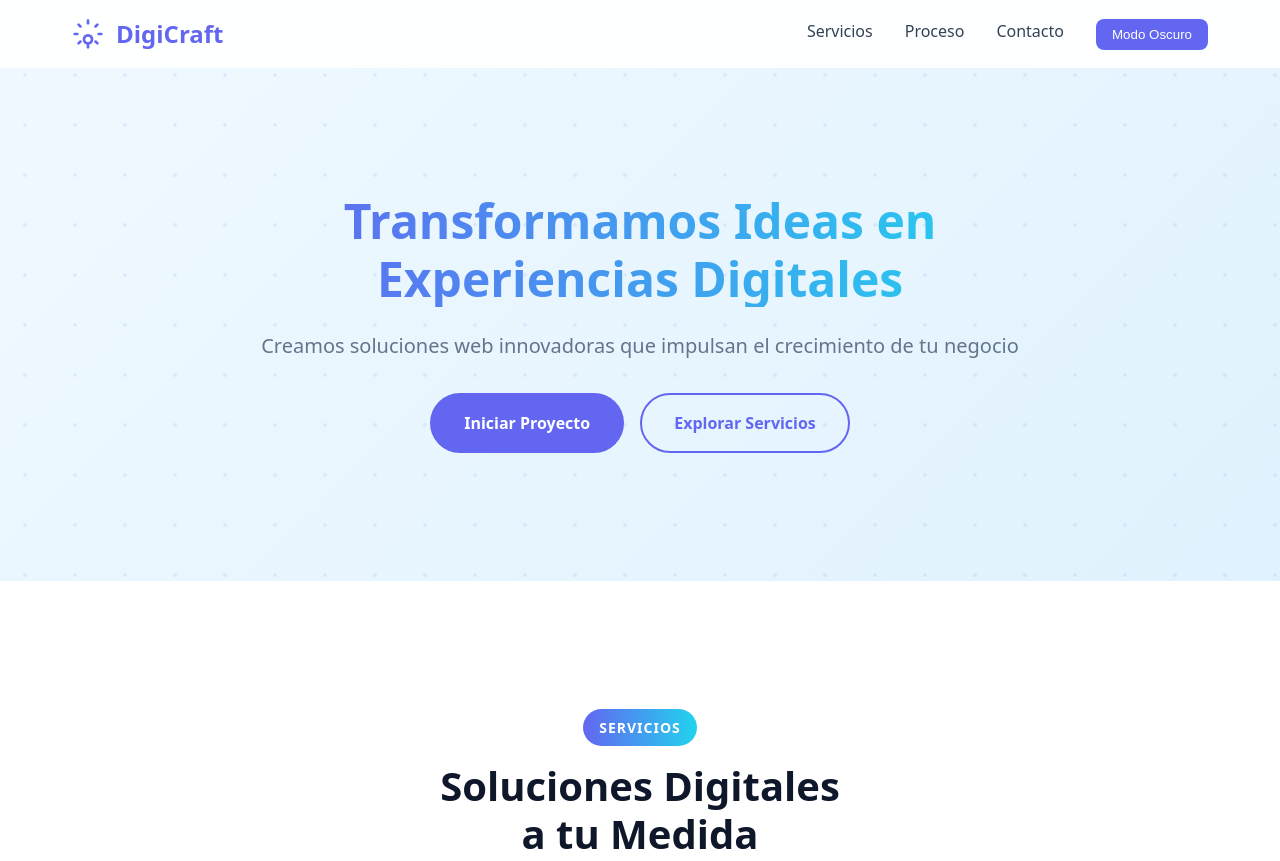
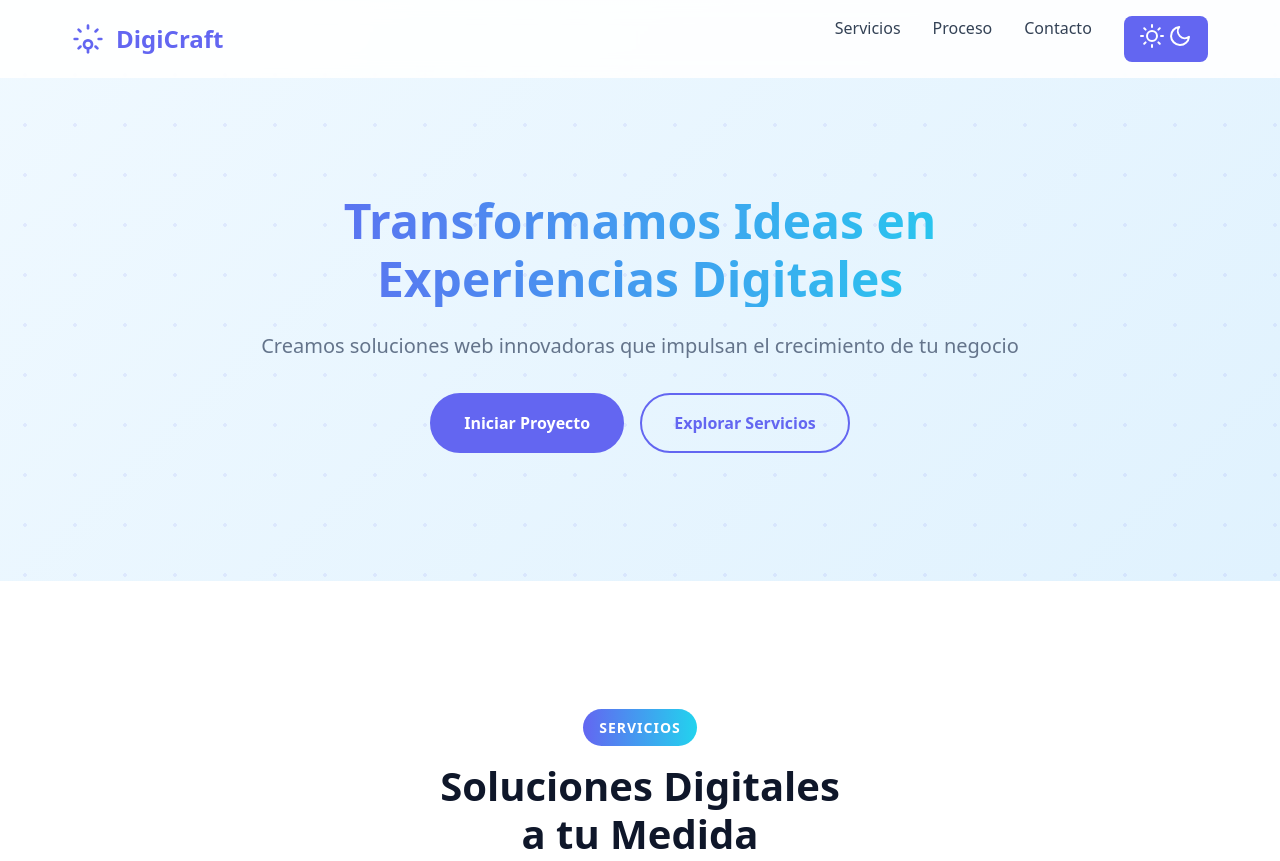
Before and after one commit to Ezebruno/PaginaWeb, a plain HTML site: page index.html in a window 1280 px wide. Shown: the top 861 px of the page. Drawn offline with Linux system fonts and the light colour scheme.

Commit message:
index.html

```diff
--- a/index.html
+++ b/index.html
@@ -29,7 +29,22 @@
                 <a href="#servicios">Servicios</a>
                 <a href="#proceso">Proceso</a>
                 <a href="#contacto">Contacto</a>
-                <button id="themeToggle">Modo Oscuro</button>
+                <div id="themeToggle">
+                    <svg id="sunIcon" xmlns="http://www.w3.org/2000/svg" width="24" height="24" viewBox="0 0 24 24" fill="none" stroke="currentColor" stroke-width="2" stroke-linecap="round" stroke-linejoin="round" class="feather feather-sun">
+                        <circle cx="12" cy="12" r="5"></circle>
+                        <line x1="12" y1="1" x2="12" y2="3"></line>
+                        <line x1="12" y1="21" x2="12" y2="23"></line>
+                        <line x1="4.22" y1="4.22" x2="5.64" y2="5.64"></line>
+                        <line x1="18.36" y1="18.36" x2="19.78" y2="19.78"></line>
+                        <line x1="1" y1="12" x2="3" y2="12"></line>
+                        <line x1="21" y1="12" x2="23" y2="12"></line>
+                        <line x1="4.22" y1="19.78" x2="5.64" y2="18.36"></line>
+                        <line x1="18.36" y1="5.64" x2="19.78" y2="4.22"></line>
+                    </svg>
+                    <svg id="moonIcon" xmlns="http://www.w3.org/2000/svg" width="24" height="24" viewBox="0 0 24 24" fill="none" stroke="currentColor" stroke-width="2" stroke-linecap="round" stroke-linejoin="round" class="feather feather-moon">
+                        <path d="M21 12.79A9 9 0 1 1 11.21 3 7 7 0 0 0 21 12.79z"></path>
+                    </svg>
+                </div>
             </div>
         </div>
     </nav>
```
